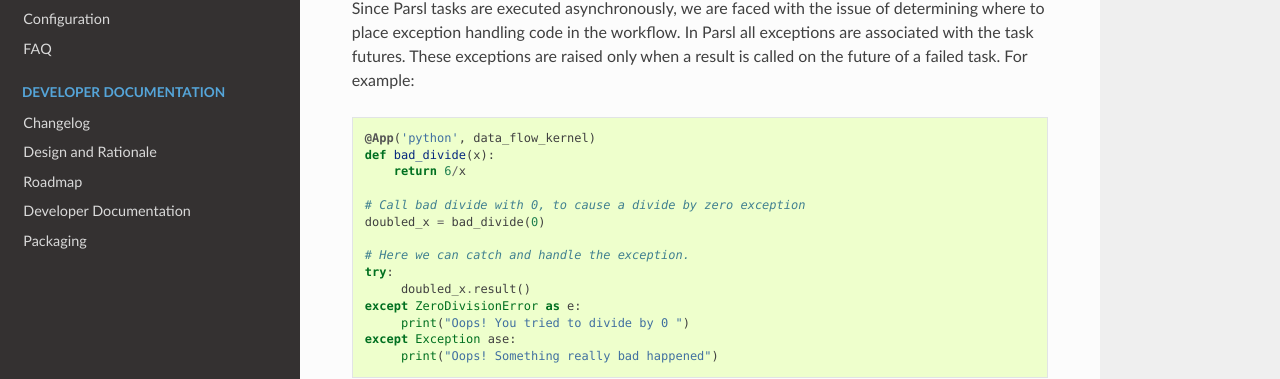
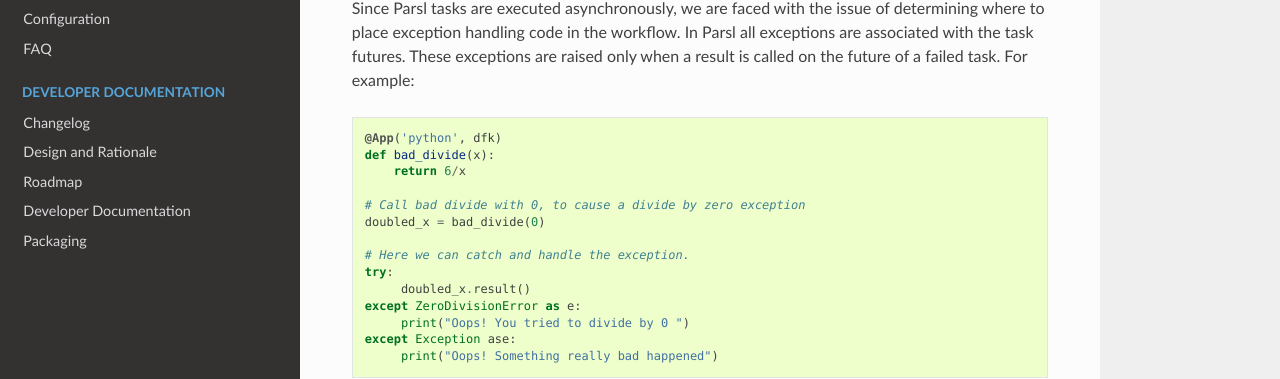
Before and after one commit to Parsl/parsl, a Sphinx documentation site: the page built from docs/userguide/exceptions.rst, in a window 1280 px wide and 1067 px high. Shown: the part 500-879 px from the top of the window. Built offline with Sphinx 7.4.7 and the Read the Docs theme 2.0.0, drawn with Linux system fonts in a browser that asks for light colours.

Commit message:
Standardizing on dfk

```diff
--- a/docs/userguide/exceptions.rst
+++ b/docs/userguide/exceptions.rst
@@ -25,7 +25,7 @@ of a failed task. For example:
 
 .. code-block:: python
 
-      @App('python', data_flow_kernel)
+      @App('python', dfk)
       def bad_divide(x):
           return 6/x
 
```
